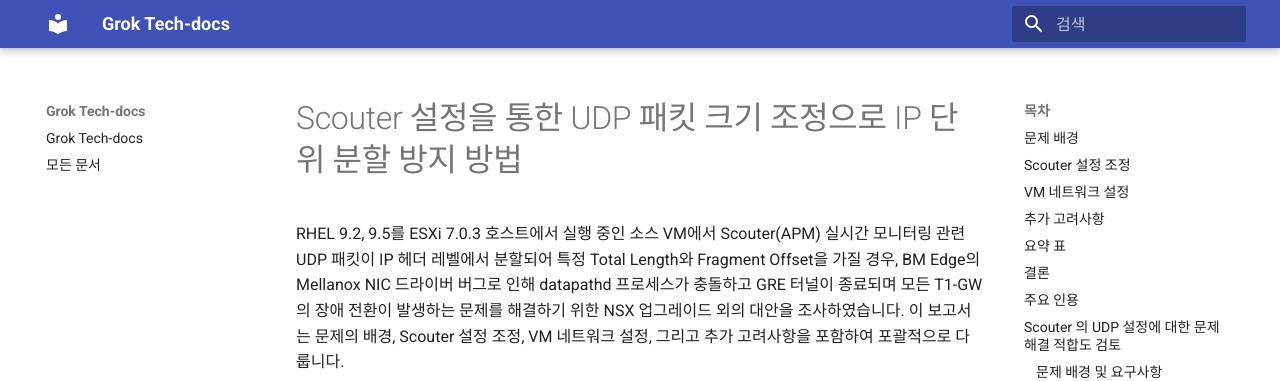
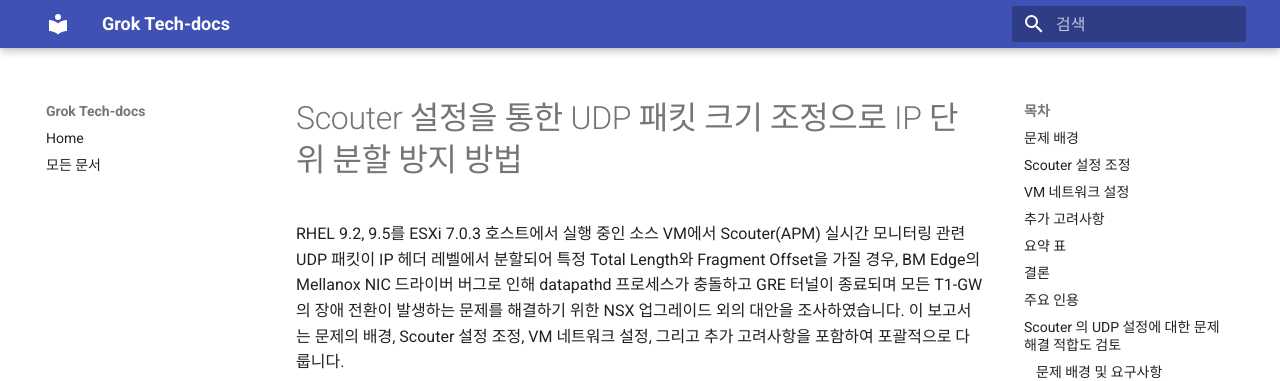
Before and after one commit to pjhwa/citec, an MkDocs documentation site: the page built from docs/2025-04-15-01.md, in a window 1280 px wide. Shown: the top 381 px of the page. Built offline with MkDocs 1.6.1 and Material for MkDocs 9.7.7, drawn with Linux system fonts in a browser that asks for light colours.

Commit message:
Update index.md

```diff
--- a/docs/index.md
+++ b/docs/index.md
@@ -1,5 +1,5 @@
 ---
-title: "Grok Tech-docs"
+title: "Home"
 date: 2025-04-15
 ---
 
```
